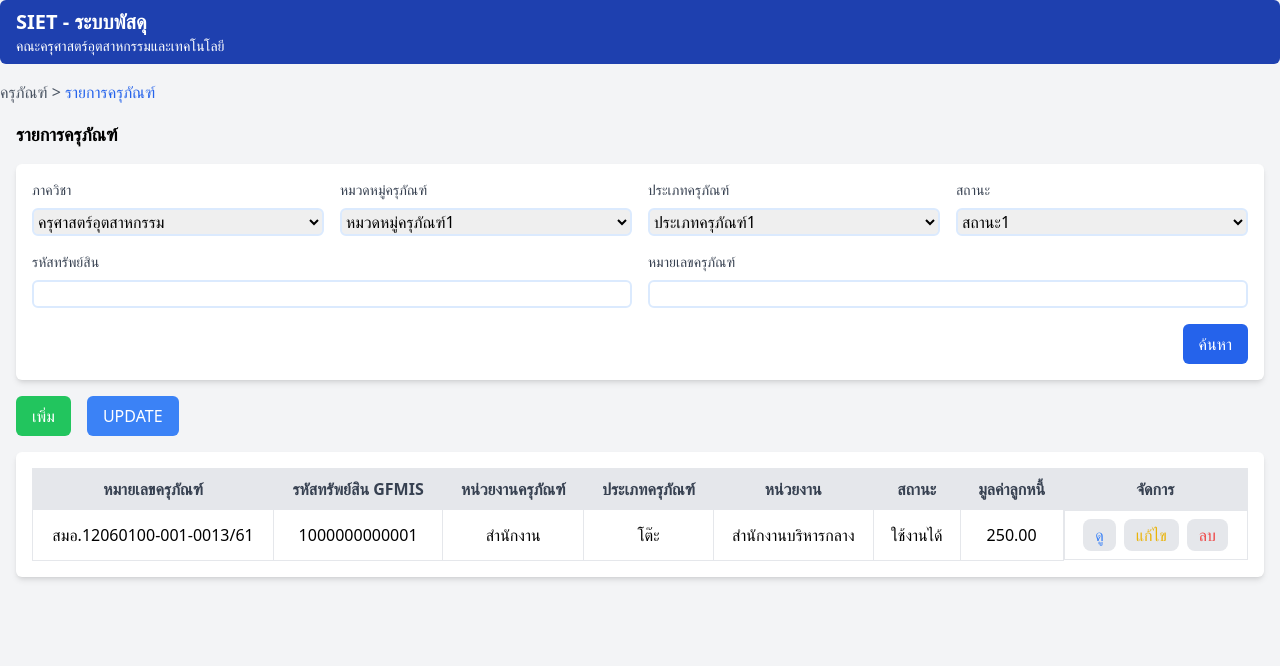
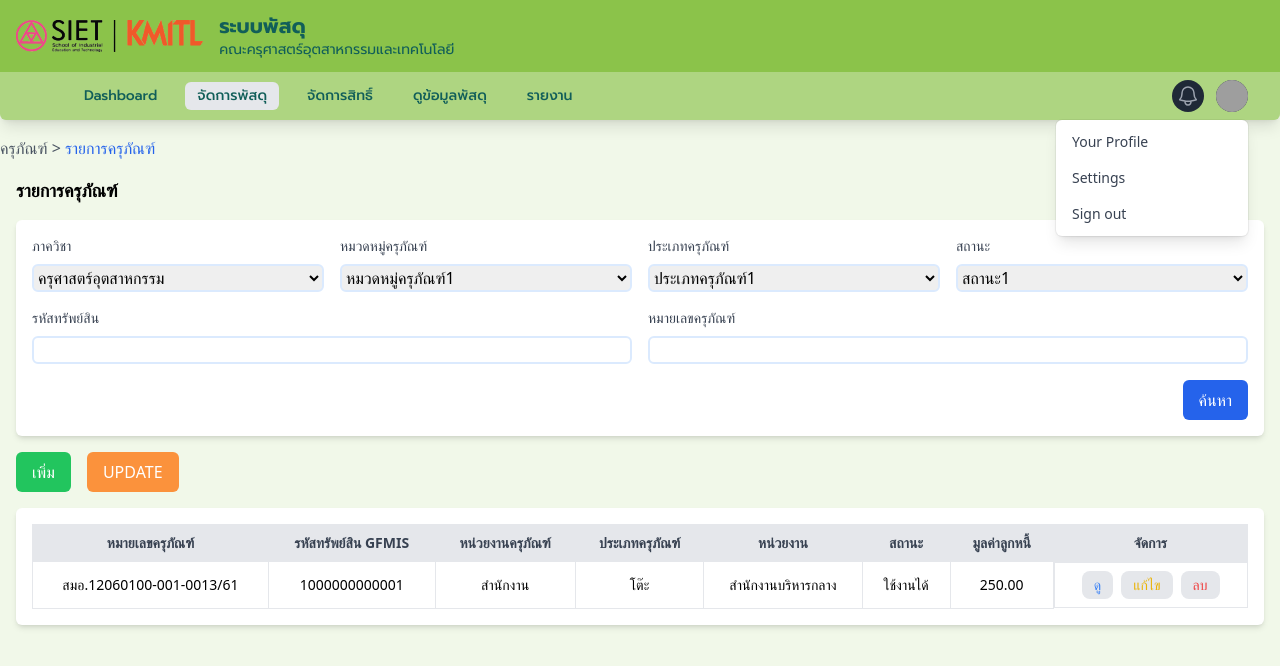
Before and after one commit to CreamCheese99/Asset-Project, a React (Vite) app in the folder client/: page / in a window 1280 px wide. Shown: the top 666 px of the page. Built offline with nearby package versions, Linux system fonts and the light colour scheme; grey boxes are pictures that could not be loaded.

Commit message:
Header and NavBar

```diff
--- a/client/src/AddAsset.jsx
+++ b/client/src/AddAsset.jsx
@@ -7,6 +7,7 @@ import ActionButtons2 from "./components/ActionButtons2";
 import AssetDetails from "./components/AssetDetails";
 import AssetInfoSection from "./components/AssetInfoSection";
 import SubAssetInfo from "./components/SubassetInfo";
+import NavBar from "./components/NavBar";
 
 const AddAsset = () => {
   const handleSave = () => {
@@ -18,8 +19,9 @@ const AddAsset = () => {
   };
 
   return (
-    <div className="bg-gray-100 min-h-screen font-sans">
+    <div style={{ backgroundColor: '#f1f8e9' }} className=" min-h-screen font-sans">
       <Header />
+      <NavBar/>
       <Breadcrumb />
       <div className="container mx-auto p-4">
         <AssetForm />
--- a/client/src/App.jsx
+++ b/client/src/App.jsx
@@ -28,10 +28,12 @@ import AddAsset from "./AddAsset";
 import ActionButtons from "./components/ActionButtons";
 import SearchForm from "./components/SearchForm";
 import DataTable from "./components/DataTable";
+import NavBar from "./components/NavBar";
 
 const HomePage = () => (
-  <div className="bg-gray-100 min-h-screen font-sans">
+  <div style={{ backgroundColor: '#f1f8e9' }} className="min-h-screen font-sans">
     <Header />
+    <NavBar />
     <Breadcrumb2 />
     <div className="container mx-auto p-4">
       <h1 className="text-lg font-bold mb-4">รายการครุภัณฑ์</h1>
--- a/client/src/components/ActionButtons.jsx
+++ b/client/src/components/ActionButtons.jsx
@@ -38,7 +38,7 @@ const ActionButtons = () => {
         เพิ่ม
       </button>
 
-      <button className="bg-blue-500 text-white px-4 py-2 rounded-md hover:bg-blue-600">
+      <button className="bg-orange-400 text-white px-4 py-2 rounded-md hover:bg-blue-600">
         UPDATE
       </button>
     </div>
--- a/client/src/components/DataTable.jsx
+++ b/client/src/components/DataTable.jsx
@@ -50,17 +50,17 @@ const DataTable = () => {
   ];
 
   return (
-    <div className="bg-white mt-4 p-4 rounded-md shadow-md">
-      <table className="table-auto w-full border-collapse">
+    <div className="bg-white mt-4 p-4 rounded-md shadow-md overflow-x-auto">
+    <table className="table-auto w-full border-collapse text-sm">
       <thead>
         <tr className="bg-gray-200 text-gray-700">
           <th className="border px-4 py-2">หมายเลขครุภัณฑ์</th>
-            <th className="border px-4 py-2">รหัสทรัพย์สิน GFMIS</th>
+          <th className="border px-4 py-2 hidden md:table-cell">รหัสทรัพย์สิน GFMIS</th>
           <th className="border px-4 py-2">หน่วยงานครุภัณฑ์</th>
-            <th className="border px-4 py-2">ประเภทครุภัณฑ์</th>
-            <th className="border px-4 py-2">หน่วยงาน</th>
+          <th className="border px-4 py-2 hidden lg:table-cell">ประเภทครุภัณฑ์</th>
+          <th className="border px-4 py-2 hidden lg:table-cell">หน่วยงาน</th>
           <th className="border px-4 py-2">สถานะ</th>
-            <th className="border px-4 py-2">มูลค่าลูกหนี้</th>
+          <th className="border px-4 py-2 hidden sm:table-cell">มูลค่าลูกหนี้</th>
           <th className="border px-4 py-2">จัดการ</th>
         </tr>
       </thead>
@@ -68,22 +68,31 @@ const DataTable = () => {
         {data.map((item) => (
           <tr key={item.id} className="text-center">
             <td className="border px-4 py-2">{item.itemCode}</td>
-              <td className="border px-4 py-2">{item.assetCode}</td>
+            <td className="border px-4 py-2 hidden md:table-cell">{item.assetCode}</td>
             <td className="border px-4 py-2">{item.department}</td>
-              <td className="border px-4 py-2">{item.category}</td>
-              <td className="border px-4 py-2">{item.unit}</td>
+            <td className="border px-4 py-2 hidden lg:table-cell">{item.category}</td>
+            <td className="border px-4 py-2 hidden lg:table-cell">{item.unit}</td>
             <td className="border px-4 py-2">{item.status}</td>
-              <td className="border px-4 py-2">{item.value.toFixed(2)}</td>
+            <td className="border px-4 py-2 hidden sm:table-cell">
+              {item.value.toFixed(2)}
+            </td>
             <td className="border px-4 py-2 flex justify-center space-x-2">
-                <button className="text-blue-500 hover:text-blue-700 bg-gray-200  rounded-lg px-3 py-1 ">ดู</button>
-                <button className="text-yellow-500 hover:text-yellow-700 bg-gray-200 rounded-lg px-3 py-1">แก้ไข</button>
-                <button className="text-red-500 hover:text-red-700  bg-gray-200 rounded-lg px-3 py-1">ลบ</button>
+              <button className="text-blue-500 hover:text-blue-700 bg-gray-200 rounded-lg px-3 py-1">
+                ดู
+              </button>
+              <button className="text-yellow-500 hover:text-yellow-700 bg-gray-200 rounded-lg px-3 py-1">
+                แก้ไข
+              </button>
+              <button className="text-red-500 hover:text-red-700 bg-gray-200 rounded-lg px-3 py-1">
+                ลบ
+              </button>
             </td>
           </tr>
         ))}
       </tbody>
     </table>
   </div>
+
   );
 };
 
--- a/client/src/components/Header.jsx
+++ b/client/src/components/Header.jsx
@@ -1,11 +1,25 @@
 
 import React from "react";
+import logo from '../image/logo.svg';
 
 const Header = () => {
   return (
-    <div className="bg-blue-800 text-white px-4 py-2 rounded-md">
-      <h1 className="text-xl font-bold">SIET - ระบบพัสดุ </h1>
-      <p className="text-sm">คณะครุศาสตร์อุตสาหกรรมและเทคโนโลยี</p>
+    // <div style={{ backgroundColor: '#8bc34a' }} className="text-white px-4 py-3 rounded-md">
+    //   <div className="flex flex-col md:flex-row items-center gap-4">
+    //     <img className="h-6 w-auto " src={logo} alt="logo"  />
+    //   </div>
+    //   <h1 className="text-xl font-bold">SIET - ระบบพัสดุ </h1>
+    //   {/* <img className="h-6 w-auto " src={logo} alt="logo"  /> */}
+    //   {/* <h1 className="font-prompt text-xl text-teal-800 font-bold">ระบบพัสดุ</h1> */}
+    //   <h1 className="text-sm">คณะครุศาสตร์อุตสาหกรรมและเทคโนโลยี</h1>
+    // </div>
+    <div style={{ backgroundColor: '#8bc34a' }} className="flex flex-col md:flex-row items-center gap-4 px-4 py-3 shadow-white-md ">
+             <img src={logo} alt="logo" className="h-8 w-auto" />
+             <div className="text-center md:text-left">
+               <span className="font-prompt text-xl text-teal-800 font-bold block md-2">ระบบพัสดุ</span>
+               <p className="font-prompt  text-teal-800 text-xs md:text-sm">คณะครุศาสตร์อุตสาหกรรมและเทคโนโลยี</p>
+
+             </div>
     </div>
   );
 };
--- /dev/null
+++ b/client/src/components/NavBar.jsx
@@ -0,0 +1,67 @@
+import React from 'react'
+
+function NavBar() {
+  return (
+    <nav style={{ backgroundColor: '#aed581' }} className="rounded-b-md shadow-lg py-2 ">
+         <div className="mx-auto max-w-7xl px-4 sm:px-6 lg:px-8">
+           <div className="flex h-17 items-center justify-between">
+             <div className="flex items-center">
+               <div className="shrink-0">
+                 {/* <img className="h-8 w-auto" src={logo} alt="logo"  /> */}
+                 {/* <h1 className="font-prompt text-xl text-teal-800 font-bold">SIET - ระบบพัสดุ </h1> */}
+               </div>
+               <div className="hidden md:block">
+                 <div className="font-prompt ml-10 flex items-baseline space-x-4">
+                   <a href="#" className="rounded-md px-3 py-1 text-sm font-medium text-teal-800 hover:bg-gray-700 hover:text-white" aria-current="page">Dashboard</a>
+                   <a href="#" className="rounded-md bg-gray-200 px-3 py-1 text-sm font-medium text-teal-800 hover:bg-gray-100 hover:text-white ">จัดการพัสดุ</a>
+                   <a href="#" className="rounded-md px-3 py-1 text-sm font-medium text-teal-800 hover:bg-gray-700 hover:text-white">จัดการสิทธิ์</a>
+                   <a href="#" className="rounded-md px-3 py-1 text-sm font-medium text-teal-800 hover:bg-gray-700 hover:text-white">ดูข้อมูลพัสดุ</a>
+                   <a href="#" className="rounded-md px-3 py-1 text-sm font-medium text-teal-800 hover:bg-gray-700 hover:text-white">รายงาน</a>
+                 </div>
+               </div>
+             </div>
+             <div className="hidden md:block">
+               <div className="ml-4 flex items-center md:ml-6">
+                 <button type="button" className="relative rounded-full bg-gray-800 p-1 text-gray-400 hover:text-white focus:outline-none focus:ring-2 focus:ring-white focus:ring-offset-2 focus:ring-offset-gray-800">
+                   <span className="absolute -inset-1.5"></span>
+                   <span className="sr-only">View notifications</span>
+                   <svg className="size-6" fill="none" viewBox="0 0 24 24" strokeWidth="1.5" stroke="currentColor" aria-hidden="true" data-slot="icon">
+                     <path strokeLinecap="round" strokeLinejoin="round" d="M14.857 17.082a23.848 23.848 0 0 0 5.454-1.31A8.967 8.967 0 0 1 18 9.75V9A6 6 0 0 0 6 9v.75a8.967 8.967 0 0 1-2.312 6.022c1.733.64 3.56 1.085 5.455 1.31m5.714 0a24.255 24.255 0 0 1-5.714 0m5.714 0a3 3 0 1 1-5.714 0" />
+                   </svg>
+                 </button>
+                 <div className="relative ml-3">
+                   <div>
+                     <button type="button" className="relative flex max-w-xs items-center rounded-full bg-gray-800 text-sm focus:outline-none focus:ring-2 focus:ring-white focus:ring-offset-2 focus:ring-offset-gray-800" id="user-menu-button" aria-expanded="false" aria-haspopup="true">
+                       <span className="absolute -inset-1.5"></span>
+                       <span className="sr-only">Open user menu</span>
+                       <img className="size-8 rounded-full" src="https://images.unsplash.com/photo-1472099645785-5658abf4ff4e?ixlib=rb-1.2.1&ixid=eyJhcHBfaWQiOjEyMDd9&auto=format&fit=facearea&facepad=2&w=256&h=256&q=80" alt="" />
+                     </button>
+                   </div>
+
+                   <div className="absolute right-0 z-10 mt-2 w-48 origin-top-right rounded-md bg-white py-1 shadow-lg ring-1 ring-black/5 focus:outline-none" role="menu" aria-orientation="vertical" aria-labelledby="user-menu-button" tabIndex="-1">
+                     <a href="#" className="block px-4 py-2 text-sm text-gray-700" role="menuitem" tabIndex="-1" id="user-menu-item-0">Your Profile</a>
+                     <a href="#" className="block px-4 py-2 text-sm text-gray-700" role="menuitem" tabIndex="-1" id="user-menu-item-1">Settings</a>
+                     <a href="#" className="block px-4 py-2 text-sm text-gray-700" role="menuitem" tabIndex="-1" id="user-menu-item-2">Sign out</a>
+                   </div>
+                 </div>
+               </div>
+             </div>
+             <div className="-mr-2 flex md:hidden">
+               <button type="button" className="relative inline-flex items-center justify-center rounded-md bg-gray-800 p-2 text-gray-400 hover:bg-gray-700 hover:text-white focus:outline-none focus:ring-2 focus:ring-white focus:ring-offset-2 focus:ring-offset-gray-800" aria-controls="mobile-menu" aria-expanded="false">
+                 <span className="absolute -inset-0.5"></span>
+                 <span className="sr-only">Open main menu</span>
+                 <svg className="block size-6" fill="none" viewBox="0 0 24 24" strokeWidth="1.5" stroke="currentColor" aria-hidden="true" data-slot="icon">
+                   <path strokeLinecap="round" strokeLinejoin="round" d="M3.75 6.75h16.5M3.75 12h16.5m-16.5 5.25h16.5" />
+                 </svg>
+                 <svg className="hidden size-6" fill="none" viewBox="0 0 24 24" strokeWidth="1.5" stroke="currentColor" aria-hidden="true" data-slot="icon">
+                   <path strokeLinecap="round" strokeLinejoin="round" d="M6 18 18 6M6 6l12 12" />
+                 </svg>
+               </button>
+             </div>
+           </div>
+         </div>
+       </nav>
+  )
+}
+
+export default NavBar
```
Lines whose indentation alone changed are shown as unchanged.
